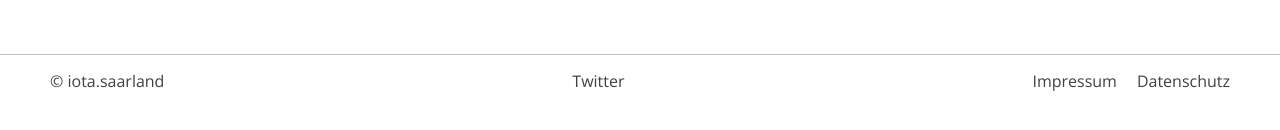
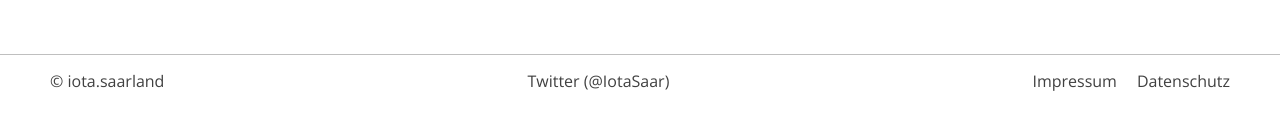
Before and after one commit to iota-saarland/iota.saarland, a Vue app: page / in a window 1280 px wide. Shown: the part 656-786 px from the top of the page. Built offline with nearby package versions, Linux system fonts and the light colour scheme.

Commit message:
add twitter handle

```diff
--- a/src/components/Footer.vue
+++ b/src/components/Footer.vue
@@ -30,7 +30,7 @@
     <div class="row footer-bottom">
       <div class="footer-bottom-col">© iota.saarland</div>
       <div class="footer-bottom-col">
-        <a href="https://twitter.com/IOTASaar" target="_blank" class="footer-main-link">Twitter</a>
+        <a href="https://twitter.com/IOTASaar" target="_blank" class="footer-main-link">Twitter (@IotaSaar)</a>
       </div>
       <div class="footer-bottom-col">
         <router-link to="imprint" class="footer-main-link">Impressum</router-link>
```
